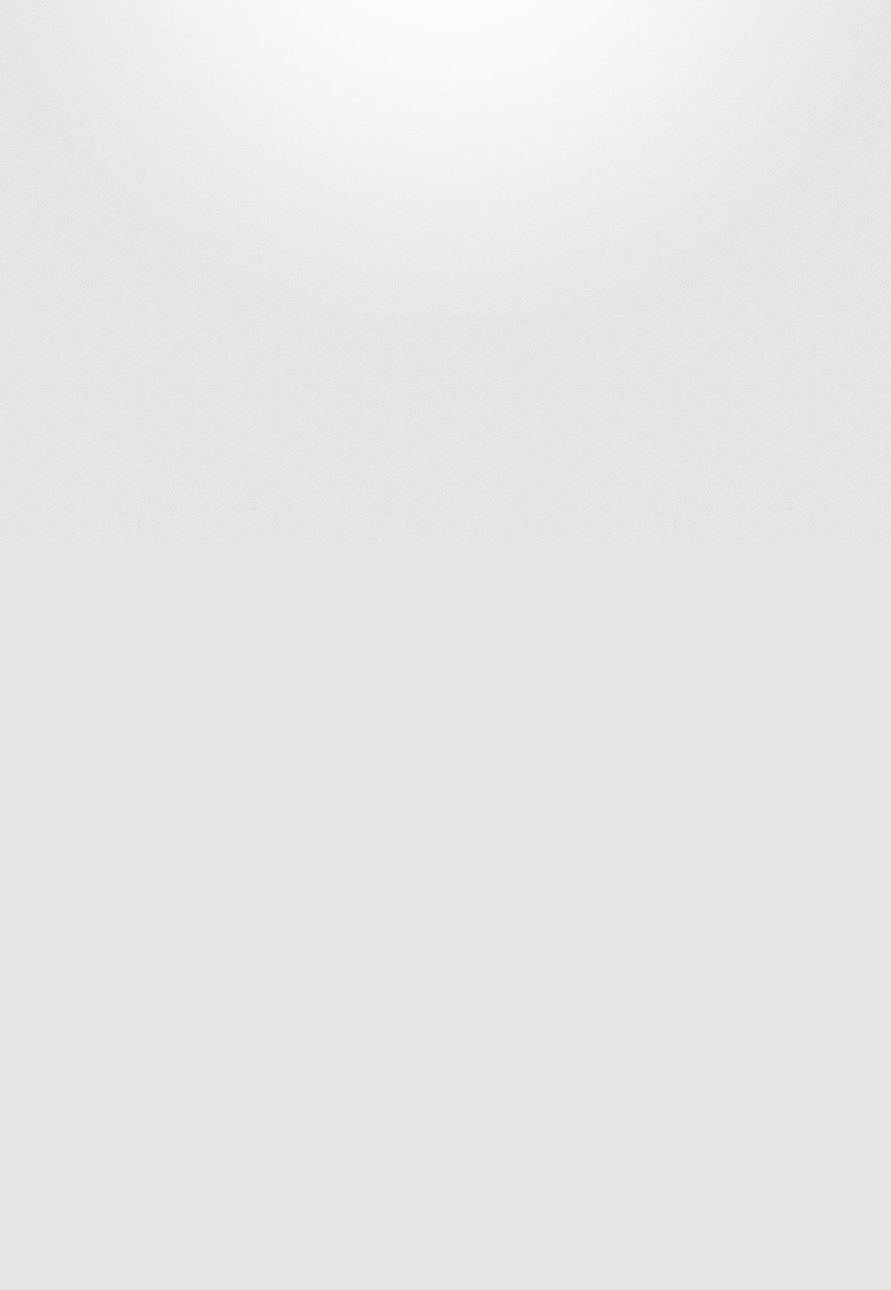
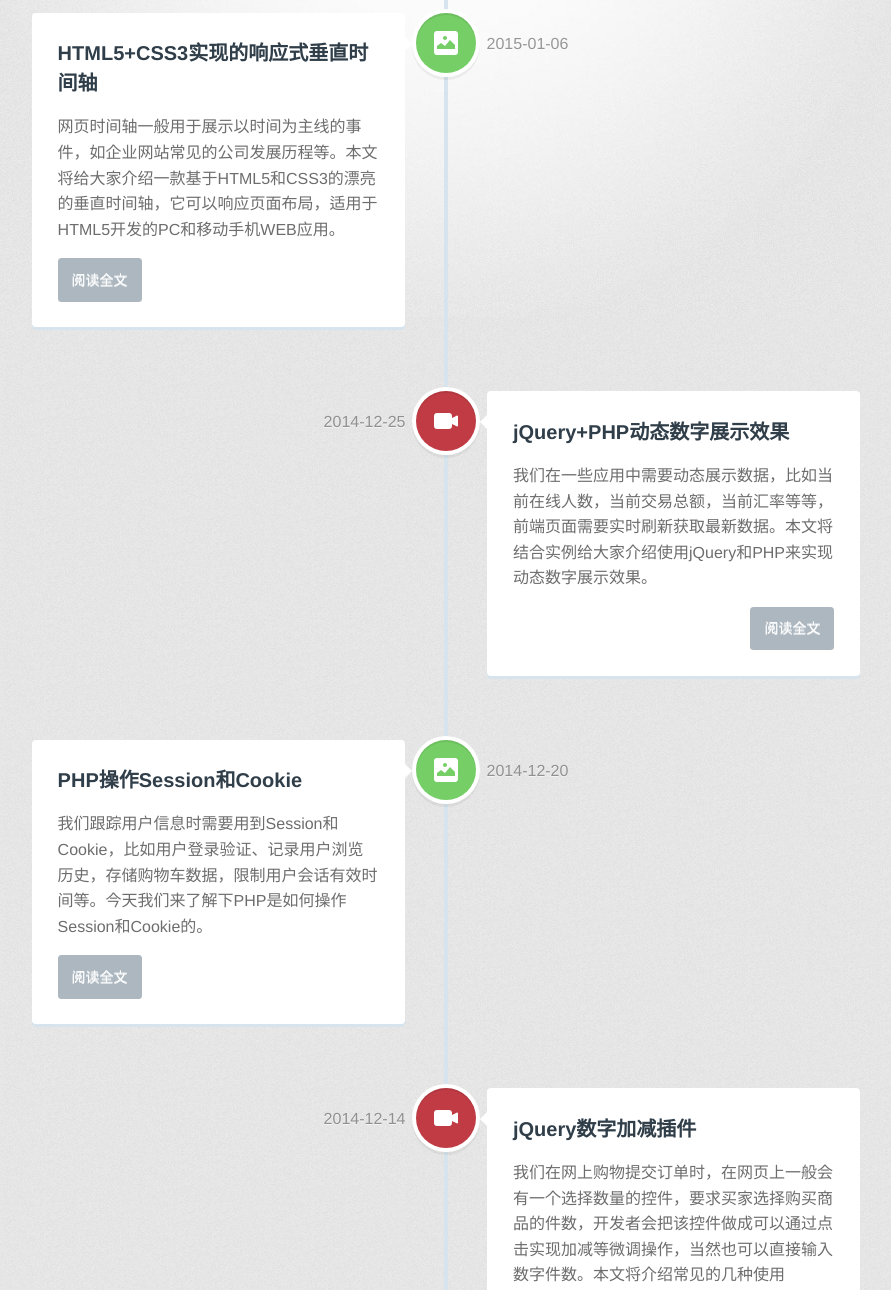
Before and after one commit to KantJoe/kantjoe.GitHub.io, a plain HTML site: page index.html in a window 1280 px wide. Shown: the part 256-1546 px from the top of the page, without its empty margins (194-1085 px from the left). Before the commit the page ends 800 px from the top, so only its background shows below. Drawn offline with Linux system fonts and the light colour scheme; a web font is replaced by a local one.

Commit message:
add timeline style

```diff
--- a/index.html
+++ b/index.html
@@ -7,6 +7,7 @@
         <link rel="stylesheet" type="text/css" href="stylesheets/stylesheet.css" media="screen">
         <link rel="stylesheet" type="text/css" href="stylesheets/github-dark.css" media="screen">
         <link rel="stylesheet" type="text/css" href="stylesheets/print.css" media="print">
+        <link rel="stylesheet" type="text/css" href="stylesheets/timeline.css" />
         <!--[if lt IE 9]>
         <script src="//html5shiv.googlecode.com/svn/trunk/html5.js"></script>
         <![endif]-->
@@ -25,12 +26,76 @@
                 </section>-->
 
                 <hr>
-                <section id="main_content">
+                <!--<section id="main_content">
                     <h1>
                         <a id="none-show" class="anchor" href="#none-show" aria-hidden="true"><span aria-hidden="true" class="octicon octicon-link"></span></a>none show
                     </h1>
+                </section>-->
+
+                <section id="cd-timeline" class="cd-container">
+                    <div class="cd-timeline-block">
+                        <div class="cd-timeline-img cd-picture">
+                            <img src="images/cd-icon-picture.svg" alt="Picture">
+                        </div>
+
+                        <div class="cd-timeline-content">
+                            <h2>HTML5+CSS3实现的响应式垂直时间轴</h2>
+                            <p>网页时间轴一般用于展示以时间为主线的事件，如企业网站常见的公司发展历程等。本文将给大家介绍一款基于HTML5和CSS3的漂亮的垂直时间轴，它可以响应页面布局，适用于HTML5开发的PC和移动手机WEB应用。</p>
+                            <a href="http://www.helloweba.com/view-blog-285.html" class="cd-read-more" target="_blank">阅读全文</a>
+                            <span class="cd-date">2015-01-06</span>
+                        </div>
+                    </div>
+                    <div class="cd-timeline-block">
+                        <div class="cd-timeline-img cd-movie">
+                            <img src="images/cd-icon-movie.svg" alt="Movie">
+                        </div>
+
+                        <div class="cd-timeline-content">
+                            <h2>jQuery+PHP动态数字展示效果</h2>
+                            <p>我们在一些应用中需要动态展示数据，比如当前在线人数，当前交易总额，当前汇率等等，前端页面需要实时刷新获取最新数据。本文将结合实例给大家介绍使用jQuery和PHP来实现动态数字展示效果。</p>
+                            <a href="http://www.helloweba.com/view-blog-284.html" class="cd-read-more" target="_blank">阅读全文</a>
+                            <span class="cd-date">2014-12-25</span>
+                        </div>
+                    </div>
+                    <div class="cd-timeline-block">
+                        <div class="cd-timeline-img cd-picture">
+                            <img src="images/cd-icon-picture.svg" alt="Picture">
+                        </div>
+
+                        <div class="cd-timeline-content">
+                            <h2>PHP操作Session和Cookie</h2>
+                            <p>我们跟踪用户信息时需要用到Session和Cookie，比如用户登录验证、记录用户浏览历史，存储购物车数据，限制用户会话有效时间等。今天我们来了解下PHP是如何操作Session和Cookie的。</p>
+                            <a href="http://www.helloweba.com/view-blog-283.html" class="cd-read-more" target="_blank">阅读全文</a>
+                            <span class="cd-date">2014-12-20</span>
+                        </div>
+                    </div>
+                    <div class="cd-timeline-block">
+                        <div class="cd-timeline-img cd-movie">
+                            <img src="images/cd-icon-movie.svg" alt="Movie">
+                        </div>
+
+                        <div class="cd-timeline-content">
+                            <h2>jQuery数字加减插件</h2>
+                            <p>我们在网上购物提交订单时，在网页上一般会有一个选择数量的控件，要求买家选择购买商品的件数，开发者会把该控件做成可以通过点击实现加减等微调操作，当然也可以直接输入数字件数。本文将介绍常见的几种使用spinner数字微调器来实现数字加减的功能的方法。</p>
+                            <a href="http://www.helloweba.com/view-blog-282.html" class="cd-read-more" target="_blank">阅读全文</a>
+                            <span class="cd-date">2014-12-14</span>
+                        </div>
+                    </div>
+                    <div class="cd-timeline-block">
+                        <div class="cd-timeline-img cd-movie">
+                            <img src="images/cd-icon-location.svg" alt="Location">
+                        </div>
+
+                        <div class="cd-timeline-content">
+                            <h2>收集整理的非常有用的PHP函数</h2>
+                            <p>项目中经常会需要一些让人头疼的函数，作为开发者应该整理一个自己的函数库，在需要之时复制过来即可。本文作者收集整理数十个PHP项目中常用的函数，保证能正常运行，你只要复制粘贴到你项目中即可。</p>
+                            <a href="http://www.helloweba.com/view-blog-281.html" class="cd-read-more" target="_blank">阅读全文</a>
+                            <span class="cd-date">2014-12-05</span>
+                        </div>
+                    </div>
                 </section>
 
+                <hr />
             <!--<footer>
             This page was generated by <a href="https://github.com/KantJoe">GitHub Pages</a>.Quote from ..someone
             </footer>-->
--- a/stylesheets/stylesheet.css
+++ b/stylesheets/stylesheet.css
@@ -90,7 +90,7 @@ header h2 {
 }
 
 .inner {
-  width: 620px;
+  width: 920px;
   margin: 0 auto;
 }
 
```
Also changed, not shown: images/cd-icon-location.svg (added), images/cd-icon-movie.svg (added), images/cd-icon-picture.svg (added).
